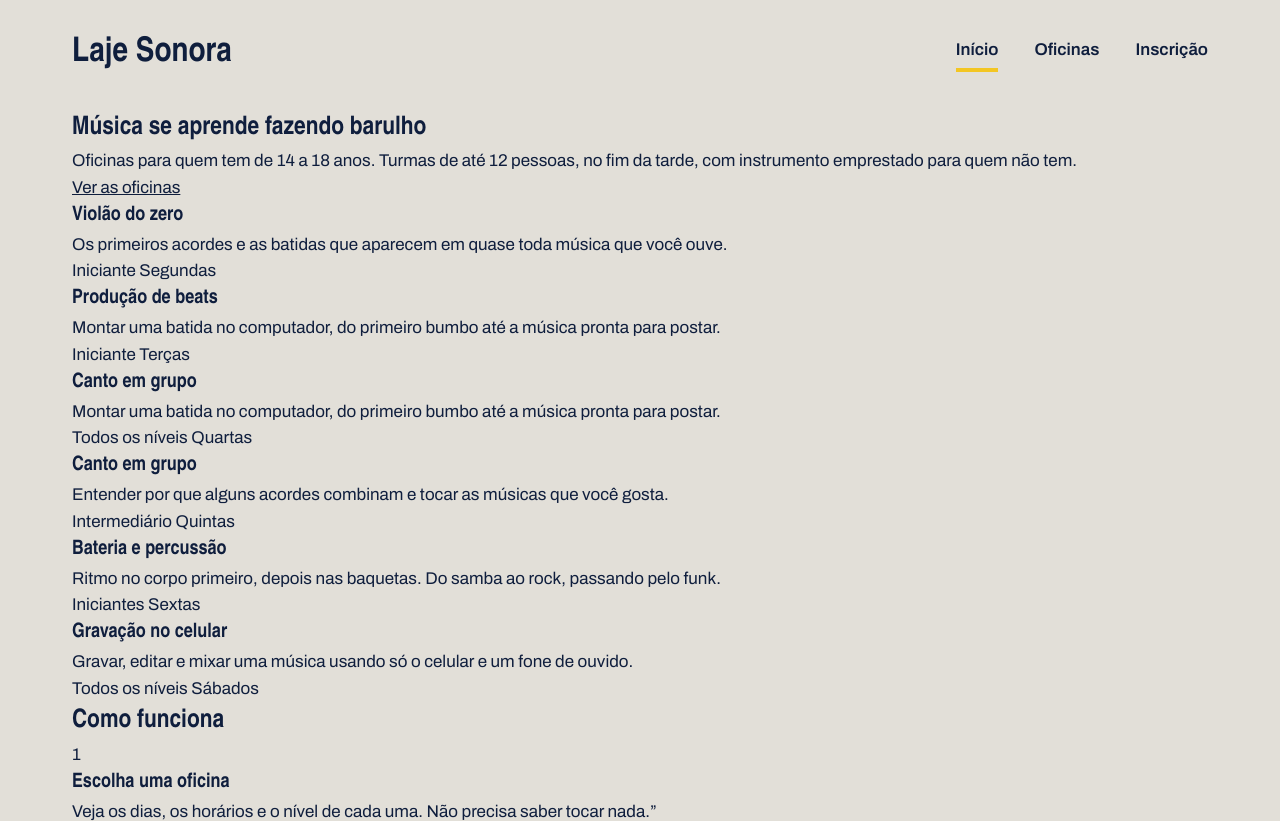
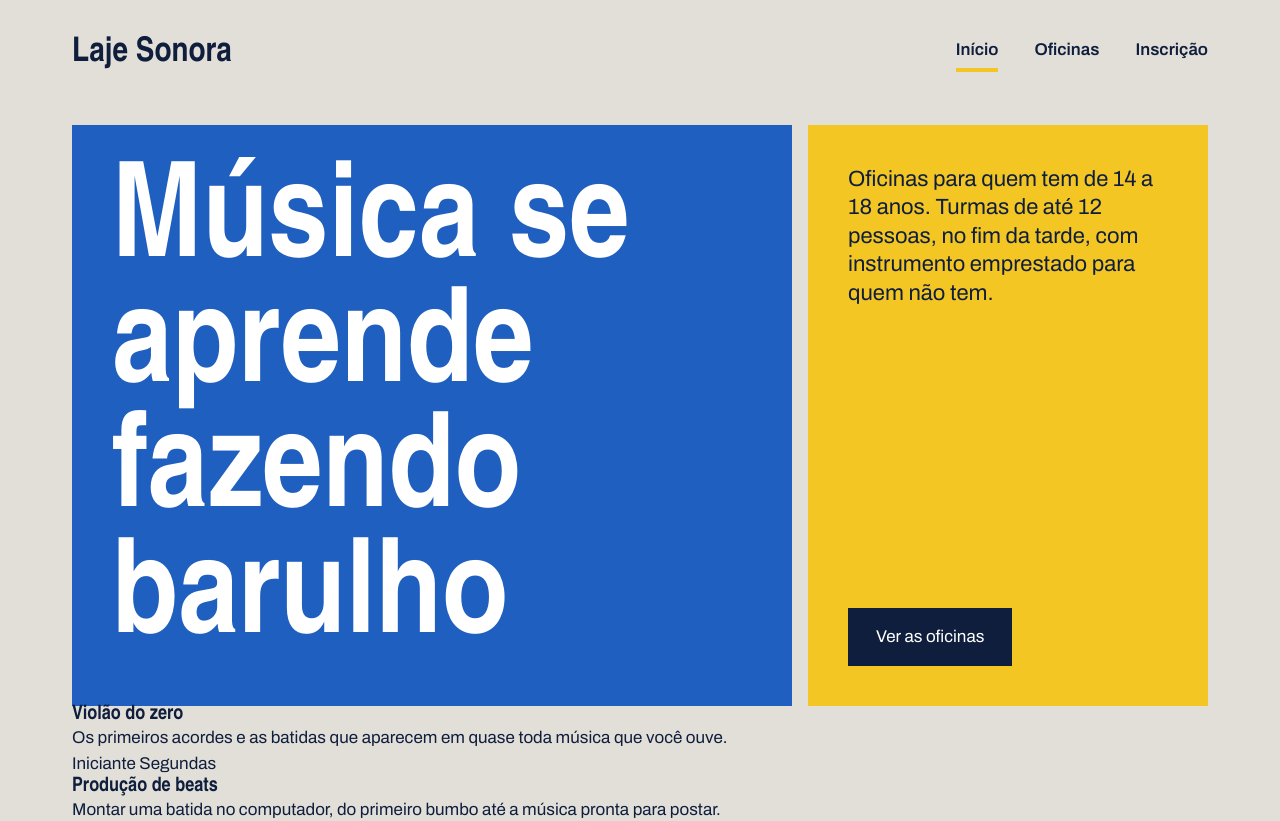
Before and after one commit to luizabernasa/laje_sonora, a plain HTML site: page index.html in a window 1280 px wide. Shown: the top 821 px of the page. Drawn offline with Linux system fonts and the light colour scheme; a web font is replaced by a local one.

Commit message:
Cartazes do topo

```diff
--- a/index.css
+++ b/index.css
@@ -32,7 +32,7 @@ a{
 h1, h2, h3{
     font-family: var(--fonte-cartaz);
     font-weight: 900;
-    height: 0.95;
+    line-height: 0.95;
 }
 .conteudo{
     max-width: 1200px;
@@ -73,3 +73,57 @@ h1, h2, h3{
 .menu a.atual {
     border-bottom-color:var(--fita);
 }
+.cartazes{
+    margin-top: 16px;
+    display: flex;
+    gap: 16px;
+
+}
+.cartaz{
+    padding: 40px;
+}
+.cartaz-principal{
+    background-color: var(--caixa-dagua);
+    color: var(--branco);
+    flex:2;
+
+    h1{
+        font-size: 132px;
+        max-width: 9ch;
+    }
+
+}
+.cartaz-lateral{
+    background-color: var(--fita);
+    flex: 1;
+    display: flex;
+    flex-direction: column;
+    justify-content: space-between;
+    gap: 32px;
+    align-items: flex-start;
+
+    p{
+        font-size: 22px;
+        font-weight: 600px;
+        line-height: 1.3;
+    }
+}
+
+.botao{
+    background-color: var(--tinta);
+    color: var(--branco);
+    font-weight: 700px;
+    text-decoration: none;
+    padding: 16px 28px;
+    border: none;
+    font-family: var(--fonte-texto);
+    font-size: 17px;
+    cursor: pointer;
+}
+
+.botao:hover{
+    background-color: var(--caixa-dagua);
+}
+.cartaz-lateral{
+    align-items: flex-start;
+}
```
